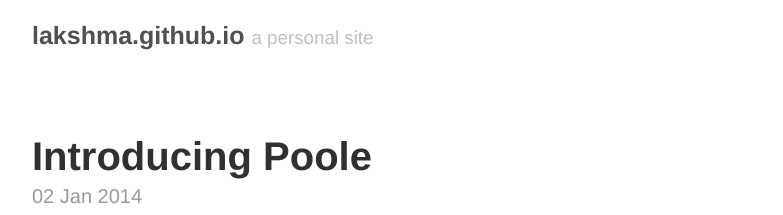
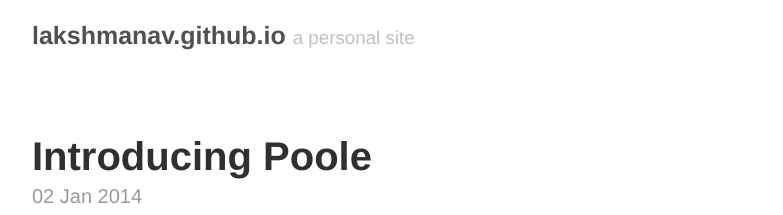
Before and after one commit to lakshma/lakshma.github.io, a Jekyll site: the page built from index.html, in a window 1280 px wide. Shown: the top 215 px of the page, without its empty margins (248-1031 px from the left). Built offline with Jekyll 4.4.1, drawn with Linux system fonts in a browser that asks for light colours; Markdown is read by kramdown in place of the engine named in the settings; the list of posts is cut into pages by our own code.

Commit message:
Update _config.yml

```diff
--- a/_config.yml
+++ b/_config.yml
@@ -6,19 +6,19 @@
 permalink:        pretty
 
 # Setup
-title:            lakshma.github.io
+title:            lakshmanav.github.io
 tagline:          a personal site
-url:              http://getpoole.com
+url:
 paginate:         1
 baseurl:          /
 author:
-  name:           Mark Otto
-  url:            https://twitter.com/mdo
-  email:          markdotto@gmail.com
+  name:           Lakshmana Prabhu Venkatesan
+  url:            http://lakshmanav.github.io/
+  email:
 
 # Custom vars
 version:          1.0.0
 github:
-  repo:           https://github.com/poole/poole
+  repo:           https://github.com/lakshmanav/
 
 pages_list:       {'Archive':'/archive'}
```
